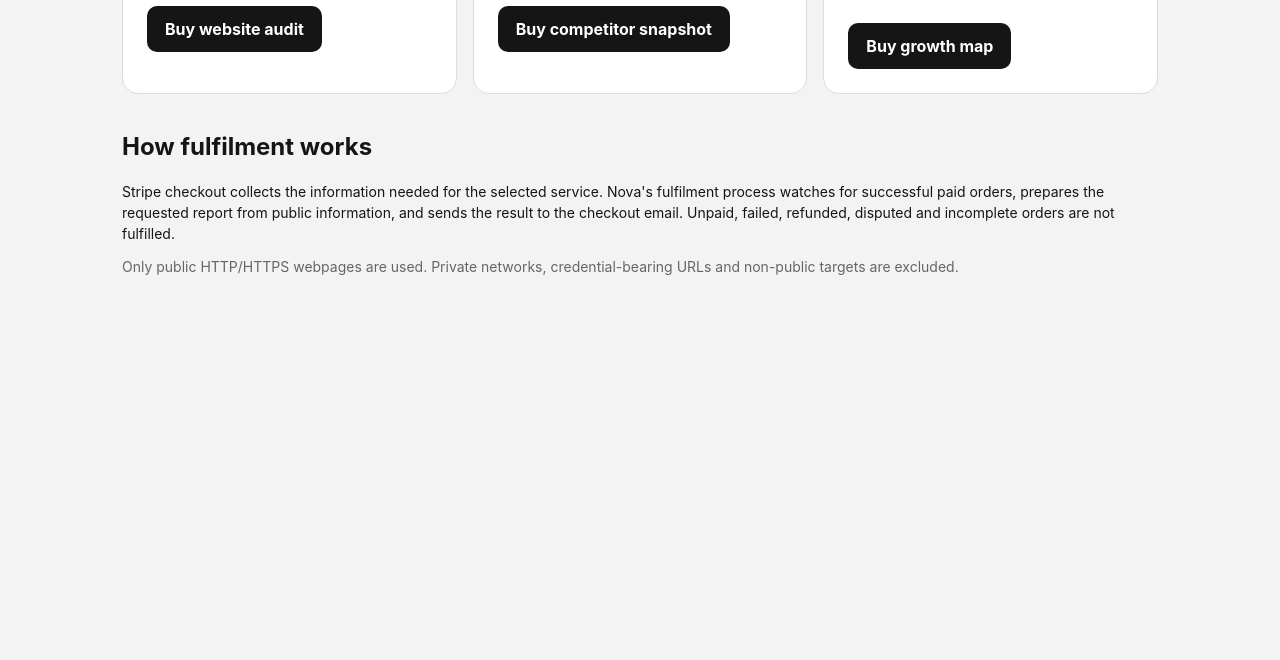
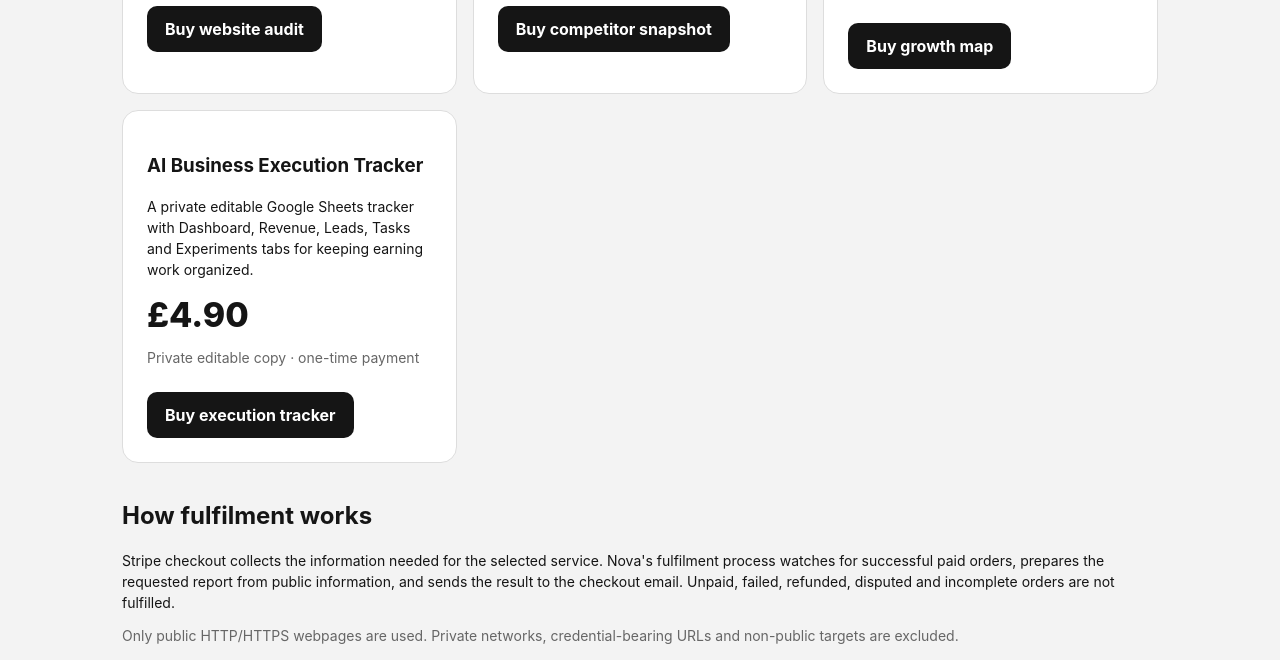
Before and after one commit to farzinfarahi30-star/Leadpilot-ai, a website: page nova-marketplace/index.html in a window 1280 px wide. Shown: the part 698-1358 px from the top of the page. Before the commit the page ends 1033 px from the top, so only its background shows below. Drawn offline with Linux system fonts and the light colour scheme.

Commit message:
Add Nova execution tracker to direct marketplace

```diff
--- a/nova-marketplace/index.html
+++ b/nova-marketplace/index.html
@@ -42,6 +42,13 @@
 <p class="muted">One public business website · one-time payment</p>
 <a class="cta" href="https://buy.stripe.com/00waEX5ru7yu2Yz7K99Zn0Y">Buy growth map</a>
 </article>
+<article class="card">
+<h3>AI Business Execution Tracker</h3>
+<p class="small">A private editable Google Sheets tracker with Dashboard, Revenue, Leads, Tasks and Experiments tabs for keeping earning work organized.</p>
+<div class="price">£4.90</div>
+<p class="muted">Private editable copy · one-time payment</p>
+<a class="cta" href="https://buy.stripe.com/dRmfZhdY08CyfLl6G59Zn0Z">Buy execution tracker</a>
+</article>
 </section>
 
 <h2>How fulfilment works</h2>
```
